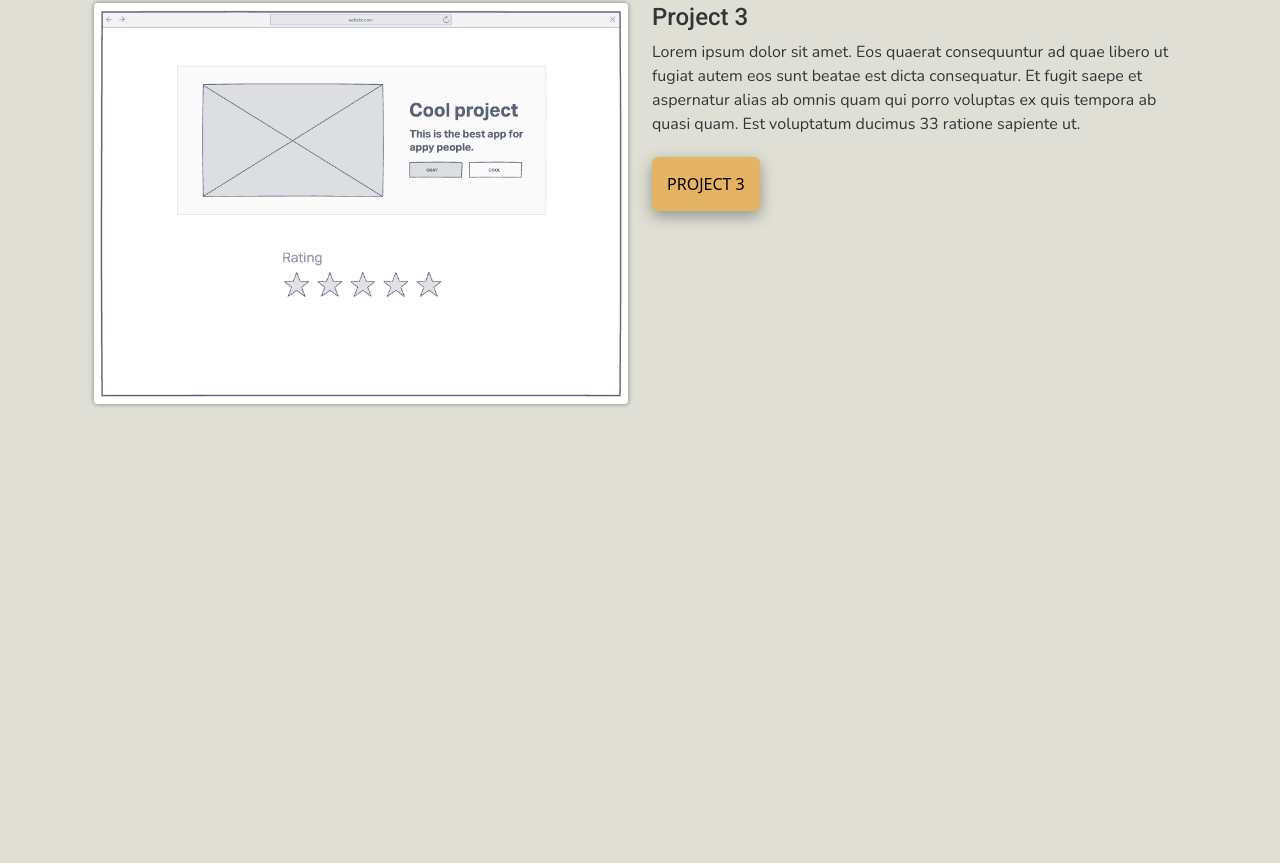
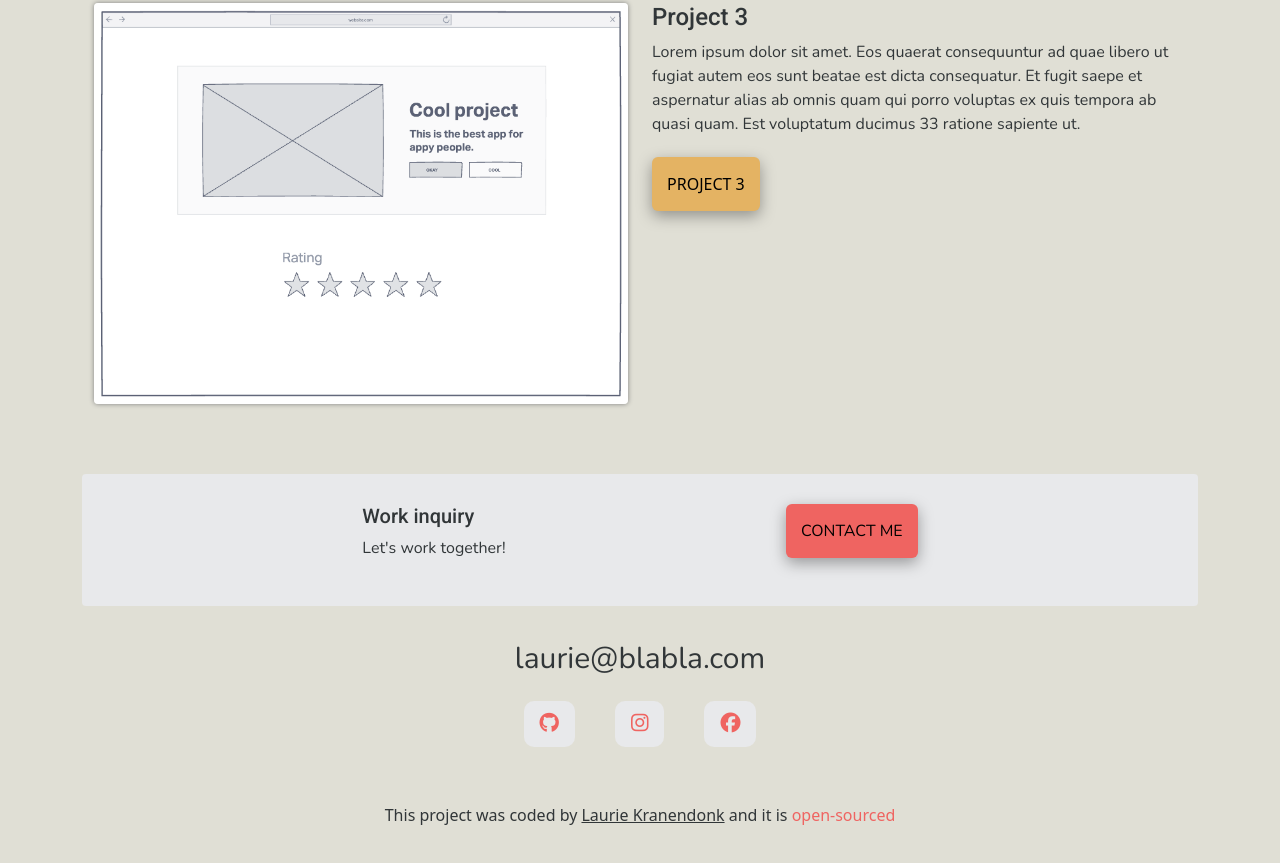
Before and after one commit to LaurieKD/Portfolio-project, a plain HTML site: page index.html in a window 1280 px wide. Shown: the part 2192-3055 px from the top of the page. Before the commit the page ends 2666 px from the top, so only its background shows below. Drawn offline with nearby package versions, Linux system fonts and the light colour scheme.

Commit message:
Added footer blocks

```diff
--- a/index.html
+++ b/index.html
@@ -42,7 +42,7 @@
 	</head>
 	<body>
 		<div class="container box">
-    <nav class="navbar fixed-top navbar-expand-lg navbar-light">
+    <nav class="navbar fixed-top navbar-expand-md navbar-light">
   <a class="navbar-brand" href="/index.html">Laurie Kranendonk</a>
   <button class="navbar-toggler" type="button" data-bs-toggle="collapse" data-bs-target="#navbarSupportedContent" aria-controls="navbarSupportedContent" aria-expanded="false" aria-label="Toggle navigation">
     <span class="navbar-toggler-icon"></span>
@@ -79,7 +79,7 @@
 							</h1>
 							<h3>A front-end web developer, <br />based in The Hague <i class="fa-solid fa-tree-city"></i></h3>
 							<a
-								class="btn btn-primary btn-projects"
+								class="btn btn-light btn-projects"
 								href="/index.html#projects"
 								role="button"
 							>
@@ -201,7 +201,7 @@
 						</div>
 					</div>
 					<a
-						class="btn btn-primary btn-contact"
+						class="btn btn-light btn-contact"
 						href="/contact.html"
 						role="button"
 					>
@@ -231,7 +231,7 @@
 									tempora ab quasi quam. Est voluptatum ducimus 33 ratione sapiente ut.
 								</p>
 								<a
-									class="btn btn-primary btn-projects"
+									class="btn btn-light btn-projects"
 									href="#"
 									role="button"
 								>
@@ -259,7 +259,7 @@
 								</p>
 
 								<a
-									class="btn btn-primary btn-projects"
+									class="btn btn-light btn-projects"
 									href="#"
 									role="button"
 								>
@@ -287,7 +287,7 @@
 									tempora ab quasi quam. Est voluptatum ducimus 33 ratione sapiente ut.
 								</p>
 								<a
-									class="btn btn-primary btn-projects"
+									class="btn btn-light btn-projects"
 									href="#"
 									role="button"
 								>
@@ -296,8 +296,40 @@
 							</div>
 						</div>
 					</div>
+<footer>
+  <div class="contact-box d-flex justify-content-evenly">
+    <div>
+  <h5>
+    Work inquiry
+  </h5>
+  <p>Let's work together!</p>
+  </div>
+  <div>
+  <a href="#" class="btn btn-light footer-button">CONTACT ME</a>
+</div></div>
+<div class="text-center">
+  <a href="mailto:laurie@blabla.com" class="mail-link">laurie@blabla.com</a></div>
+  <div class="social-links d-flex justify-content-center">
+    <a href="https://github.com/LaurieKD" target="_blank" class="social-link">
+      <i class="fa-brands fa-github"></i>
+
+    </a>
+    <a href="" class="social-link">
+      <i class="fa-brands fa-instagram"></i>
+
+    </a>
+    <a href="" class="social-link">
+
+      <i class="fa-brands fa-facebook"></i>
+    </a>
+</div>
+</footer>
+
+          <p><center>This project was coded by <u>Laurie Kranendonk</u> and it is <a href="https://github.com/LaurieKD/Portfolio-project" alt="Link to GitHub" target="_blank" class="mail-link">open-sourced</a></center></p>
 				</div>
+
 			</div>
+
 		</div>
 
 	</body>
--- a/src/styles.css
+++ b/src/styles.css
@@ -15,12 +15,14 @@ body {
 
 h1,
 h2,
-h4 {
+h4,
+h5 {
 	font-family: var(--header-font);
 }
 
 h3,
-p {
+p,
+footer {
 	font-family: var(--text-font);
 }
 
@@ -43,6 +45,10 @@ h3 {
 
 nav {
 	background-color: var(--background-color-special);
+}
+
+footer {
+	padding: 20px 0px;
 }
 
 .navbar {
@@ -74,7 +80,7 @@ nav {
 	max-width: 800px;
 }
 
-.btn-primary {
+.btn-light {
 	background-color: var(--primary-color);
 	border: none;
 	color: black;
@@ -83,7 +89,7 @@ nav {
 	margin-top: 5px;
 }
 
-.btn-primary:hover {
+.btn-light:hover {
 	background-color: var(--secondary-color);
 }
 
@@ -123,6 +129,44 @@ nav {
 	text-decoration: none;
 }
 
+footer .mail-link {
+	font-size: 30px;
+	color: var(--text-color);
+}
+
+footer .social-link {
+	color: var(--secondary-color);
+	background: var(--background-color-main);
+	padding: 8px 16px;
+	border-radius: 10px;
+	text-align: center;
+	text-decoration: none;
+	margin: 20px;
+	font-size: 20px;
+	transition: all 100ms ease-in-out;
+}
+
+footer .social-link:hover {
+	color: var(--text-color);
+	background: var(--primary-color);
+}
+
+.contact-box {
+	background-color: var(--background-color-main);
+	padding: 30px 0px;
+	margin-bottom: 30px;
+	border-radius: 4px;
+}
+
+.footer-button {
+	background-color: var(--secondary-color);
+	margin: 0px;
+}
+
+.footer-button:hover {
+	background-color: var(--primary-color);
+}
+
 @media (max-width: 767px) {
 	h1,
 	h2,
```
Also changed, not shown: contact.html (+1 -1 lines).
